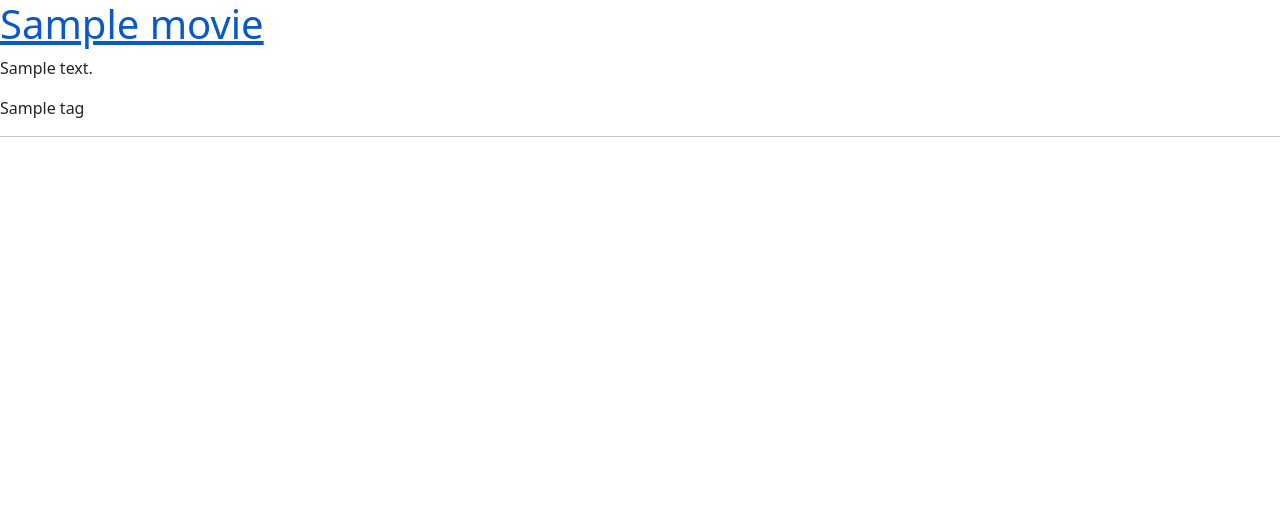
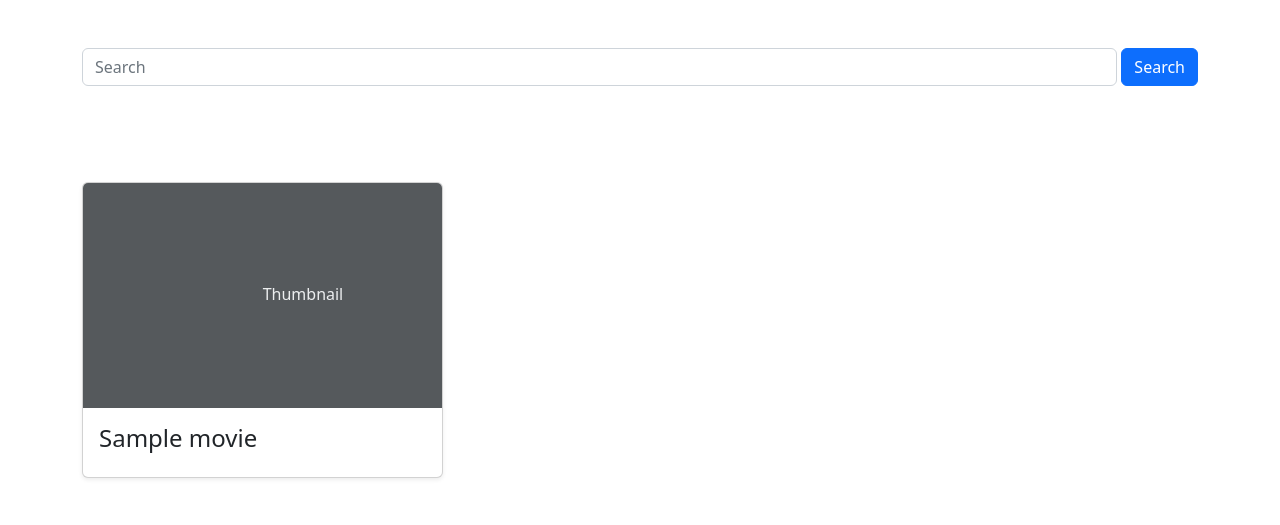
Before and after one commit to hao0608/moreview, a Django app: page / in a window 1280 px wide. Shown: the top 525 px of the page. Run offline with Django 4.2, Linux system fonts and the light colour scheme; tables that the repository leaves empty hold one stand-in row (values such as "Sample post").

Commit message:
Modify movie_list front end

```diff
--- a/templates/movie/movie_list.html
+++ b/templates/movie/movie_list.html
@@ -1,15 +1,48 @@
+
+
 {% extends 'base.html' %}
 
 {% block content %}
+<section class="py-5 text-center container">
+    <div >
+        <form class="d-flex">
+          <input class="form-control me-1" type="search" placeholder="Search" aria-label="Search">
+          <button class="btn btn-primary" type="submit">Search</button>
+        </form>
 
+      </div>
+  </section>
+
+  <div class="album py-5  ">
+    <div class="container">
+      <div class="row row-cols-1 row-cols-sm-2 row-cols-md-3 g-3">
         {% for movie in object_list %}
+        <!--
             <div>
-        <!-- <h1>{{ movie.name }}</h1>  -->
+                 <h1>{{ movie.name }}</h1>
                 <h1><a href="{% url 'movie_detail' movie.id %}">{{ movie.name }}</a></h1>
                 <p>{{movie.content}}</p>
                 <p>{{movie.tag_id.name}}</p>
                 <hr>
+            </div> -->
+
+            <div class="col">
+                <div class="card shadow-sm">
+                <svg class="bd-placeholder-img card-img-top" width="100%" height="225" xmlns="http://www.w3.org/2000/svg" role="img" aria-label="Placeholder: Thumbnail" preserveAspectRatio="xMidYMid slice" focusable="false">
+                    <title>Placeholder</title><rect width="100%" height="100%" fill="#55595c"/>
+                    <text x="50%" y="50%" fill="#eceeef" dy=".3em">Thumbnail</text>
+                </svg>
+
+                <div class="card-body">
+                    <h4><p class="card-text">{{ movie.name }}</p></h4>
+                </div>
+                </div>
             </div>
         {% endfor %}
 
+      </div>
+
+    </div>
+  </div>
+
 {% endblock %}
```
Lines whose indentation alone changed are shown as unchanged.
